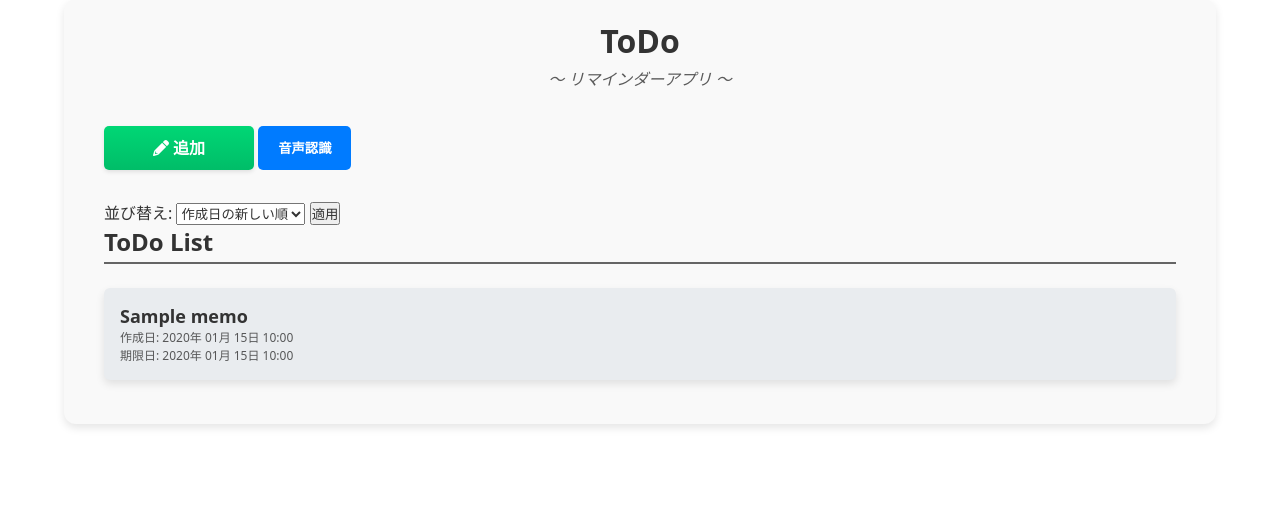
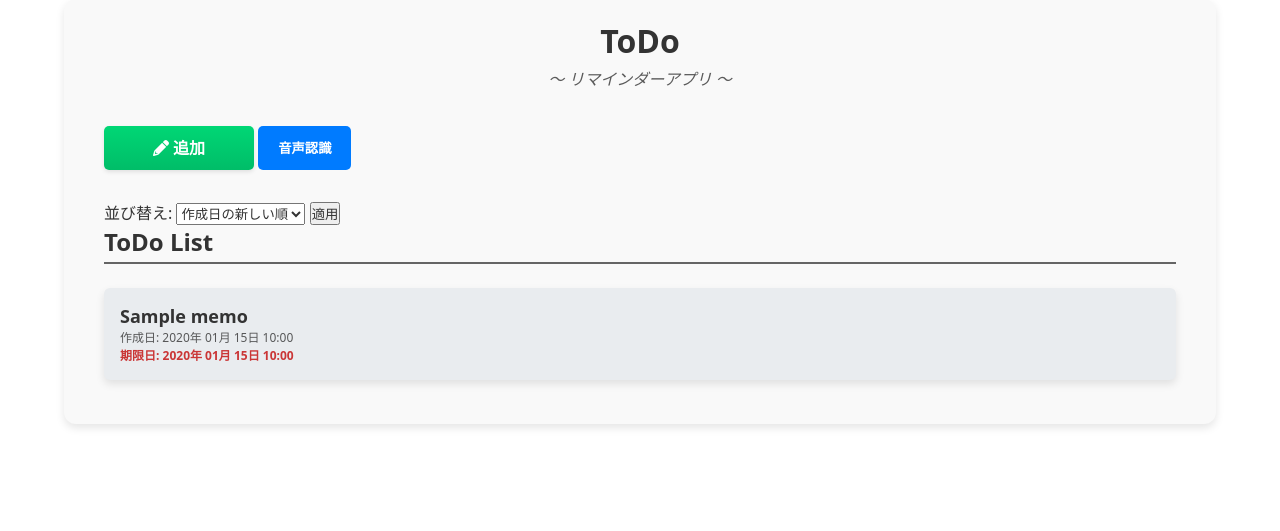
Before and after one commit to KinuGra/docker-flask-todo, a Flask app: page / in a window 1280 px wide. Shown: the part 41-572 px from the top of the page. Run offline with Flask 3, Linux system fonts and the light colour scheme; tables that the repository leaves empty hold one stand-in row (values such as "Sample post").

Commit message:
期限日を強調表示

```diff
--- a/app/templates/index.html
+++ b/app/templates/index.html
@@ -42,8 +42,8 @@
                 <li class="card">
                     <a href="{{ url_for('view_memo', memo_id=memo.id) }}">{{ memo.title }}</a>
                     <p class="small">作成日: {{ memo.created_at.strftime('%Y年 %m月 %d日 %H:%M') }}</p>
-                    {% if memo.deadline %}
-                    <p class="small">期限日: {{ memo.deadline.strftime('%Y年 %m月 %d日 %H:%M') }}</p>
+                    {% if memo.deadline %}<h2>
+                    <p class="small" style="color: rgb(195, 9, 9);">期限日: {{ memo.deadline.strftime('%Y年 %m月 %d日 %H:%M') }}</p></h2>
                     {% endif %}
                 </li>
                 {% endfor %}
```
